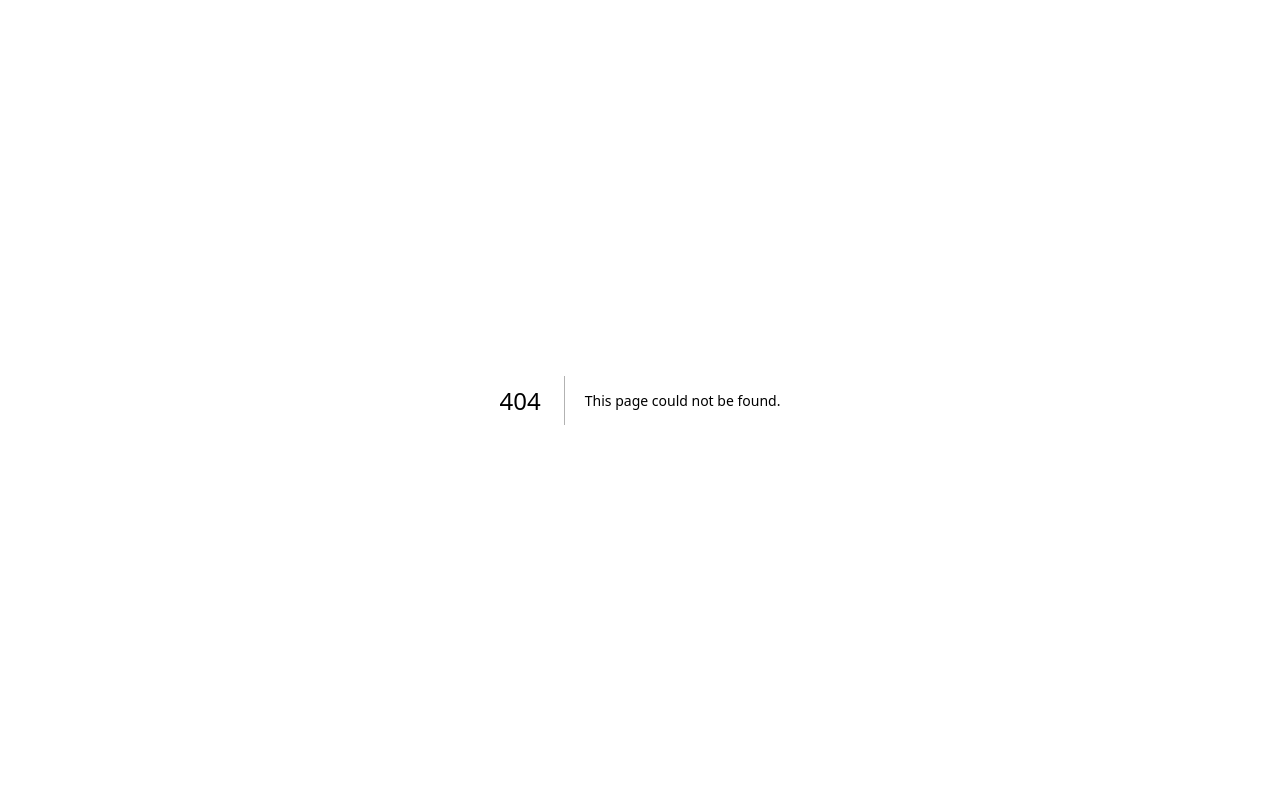
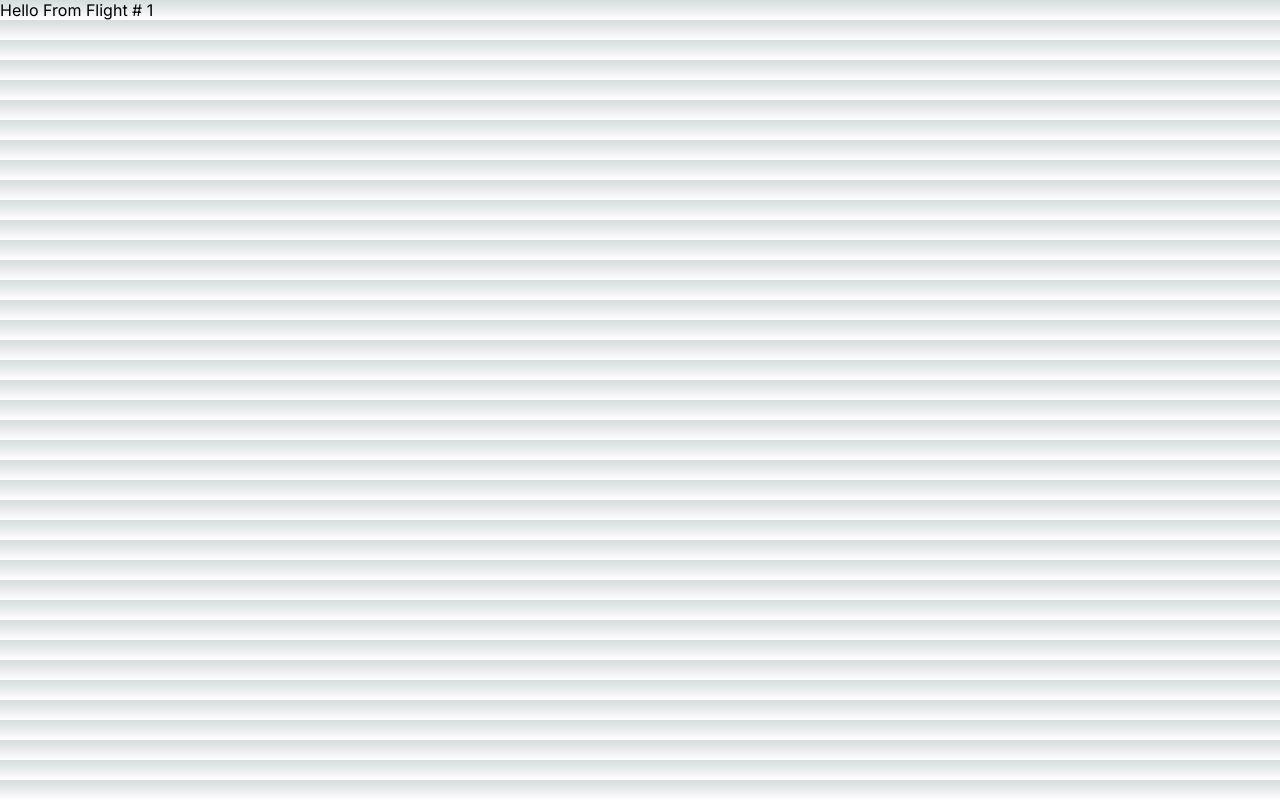
Before and after one commit to trevorking21/csci409sp24-assignment3, a Next.js app in the folder airport-info/: page /flights/1 in a window 1280 px wide. Before the commit this address had no page. Built offline with nearby package versions, Linux system fonts and the light colour scheme.

Commit message:
Created flight view route

```diff
--- /dev/null
+++ b/airport-info/src/app/flights/[id]/page.tsx
@@ -0,0 +1,5 @@
+export default function FlightPage({ params }: { params: { id: string} }) {
+    return (
+        <div>Hello From Flight # {params.id}</div>
+    );
+}
```
